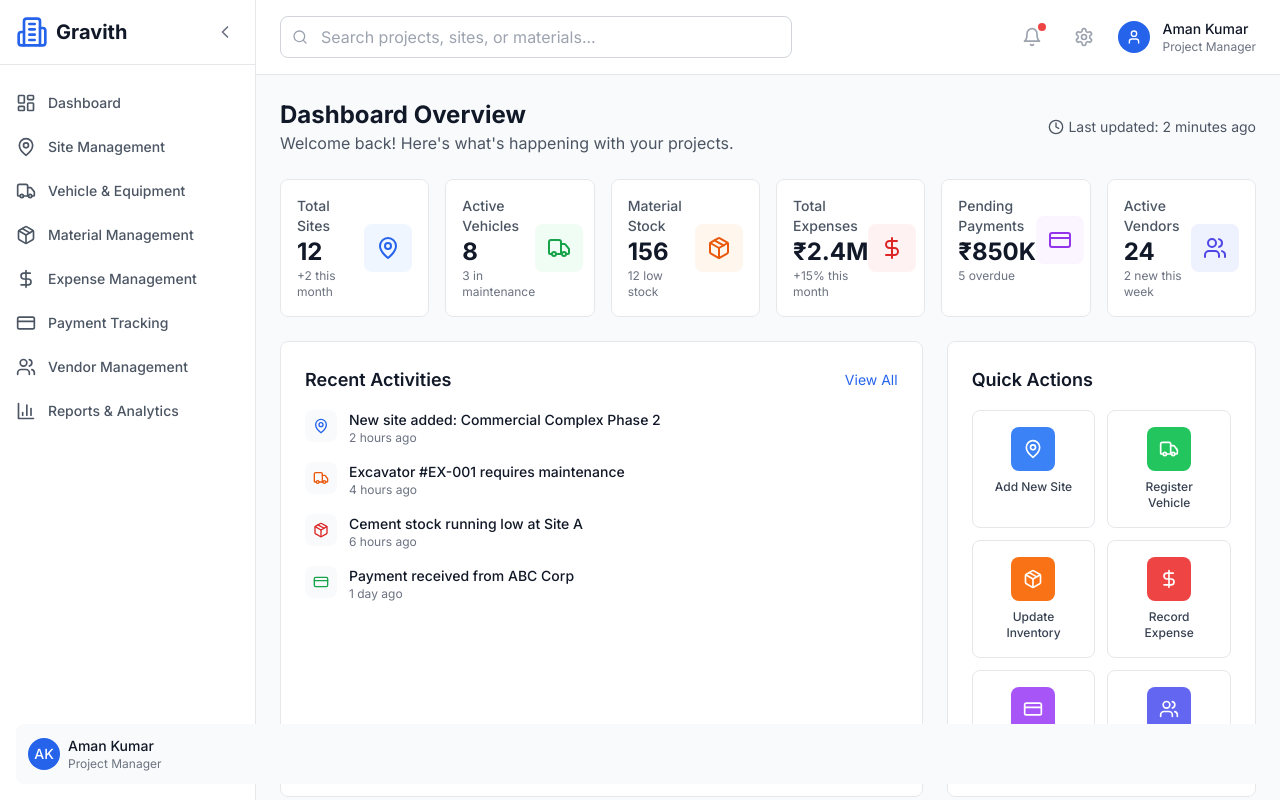
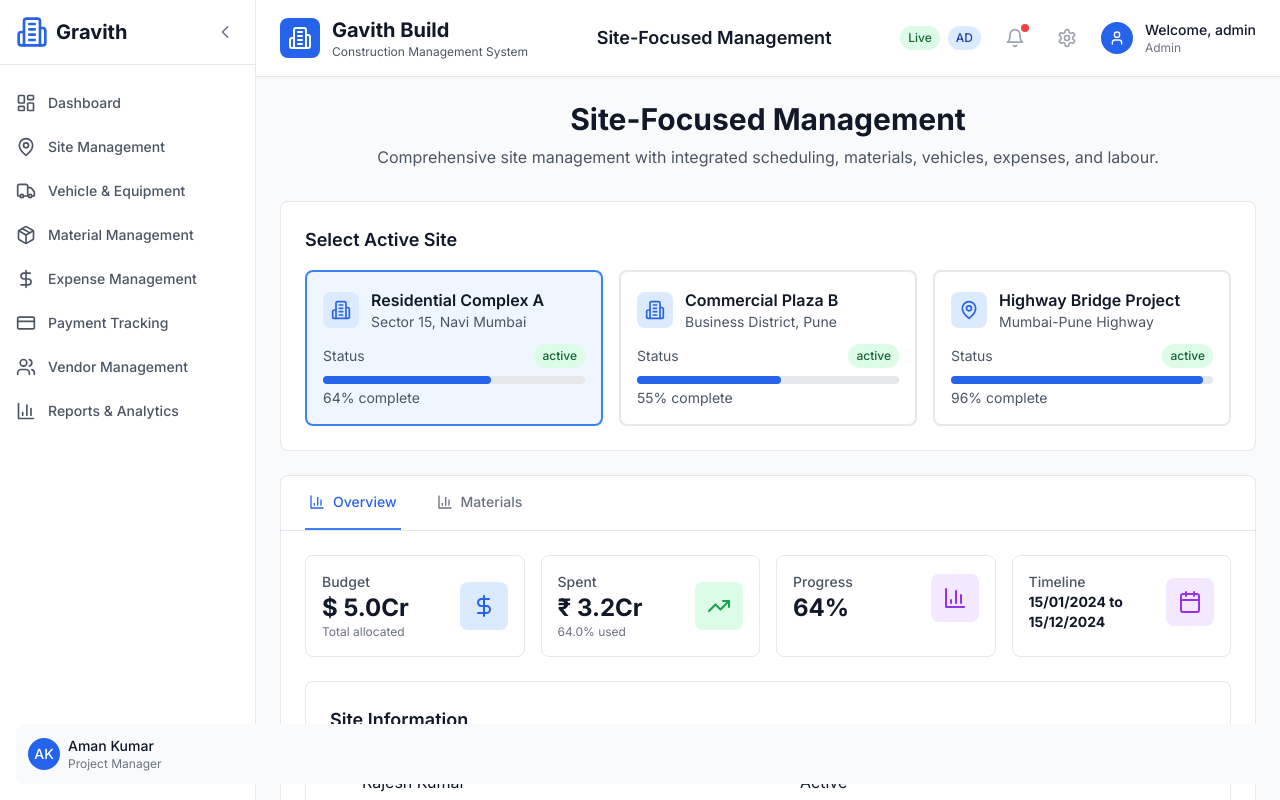
Before and after one commit to 7003078589/Gravith, a Next.js app: page /dashboard in a window 1280 px wide. Built offline with nearby package versions, Linux system fonts and the light colour scheme; sample sign-in values are in the browser's storage.

Commit message:
Implement Site-Focused Management Dashboard with site selection cards, overview tabs, and detailed site information matching the design requirements

```diff
--- a/src/components/DashboardOverview.tsx
+++ b/src/components/DashboardOverview.tsx
@@ -1,242 +1,216 @@
 'use client';
 
-import {
-  MapPin,
-  Truck,
-  Package,
-  DollarSign,
-  CreditCard,
-  Users,
-  TrendingUp,
-  AlertTriangle,
-  CheckCircle,
-  Clock
-} from 'lucide-react';
-
-const stats = [
-  {
-    title: 'Total Sites',
-    value: '12',
-    change: '+2 this month',
-    icon: MapPin,
-    color: 'text-blue-600',
-    bgColor: 'bg-blue-50'
-  },
-  {
-    title: 'Active Vehicles',
-    value: '8',
-    change: '3 in maintenance',
-    icon: Truck,
-    color: 'text-green-600',
-    bgColor: 'bg-green-50'
-  },
-  {
-    title: 'Material Stock',
-    value: '156',
-    change: '12 low stock',
-    icon: Package,
-    color: 'text-orange-600',
-    bgColor: 'bg-orange-50'
-  },
-  {
-    title: 'Total Expenses',
-    value: '₹2.4M',
-    change: '+15% this month',
-    icon: DollarSign,
-    color: 'text-red-600',
-    bgColor: 'bg-red-50'
-  },
-  {
-    title: 'Pending Payments',
-    value: '₹850K',
-    change: '5 overdue',
-    icon: CreditCard,
-    color: 'text-purple-600',
-    bgColor: 'bg-purple-50'
-  },
-  {
-    title: 'Active Vendors',
-    value: '24',
-    change: '2 new this week',
-    icon: Users,
-    color: 'text-indigo-600',
-    bgColor: 'bg-indigo-50'
-  }
-];
-
-const recentActivities = [
-  {
-    id: 1,
-    type: 'site',
-    title: 'New site added: Commercial Complex Phase 2',
-    time: '2 hours ago',
-    icon: MapPin,
-    color: 'text-blue-600'
-  },
-  {
-    id: 2,
-    type: 'vehicle',
-    title: 'Excavator #EX-001 requires maintenance',
-    time: '4 hours ago',
-    icon: Truck,
-    color: 'text-orange-600'
-  },
-  {
-    id: 3,
-    type: 'material',
-    title: 'Cement stock running low at Site A',
-    time: '6 hours ago',
-    icon: Package,
-    color: 'text-red-600'
-  },
-  {
-    id: 4,
-    type: 'payment',
-    title: 'Payment received from ABC Corp',
-    time: '1 day ago',
-    icon: CreditCard,
-    color: 'text-green-600'
-  }
-];
-
-const quickActions = [
-  { title: 'Add New Site', icon: MapPin, color: 'bg-blue-500' },
-  { title: 'Register Vehicle', icon: Truck, color: 'bg-green-500' },
-  { title: 'Update Inventory', icon: Package, color: 'bg-orange-500' },
-  { title: 'Record Expense', icon: DollarSign, color: 'bg-red-500' },
-  { title: 'Track Payment', icon: CreditCard, color: 'bg-purple-500' },
-  { title: 'Add Vendor', icon: Users, color: 'bg-indigo-500' }
-];
+import { useState } from 'react';
+import { Building2, MapPin as RoadIcon, Plus, User, MapPin, Calendar, TrendingUp, DollarSign, BarChart3 } from 'lucide-react';
 
 export default function DashboardOverview() {
+  const [activeTab, setActiveTab] = useState('overview');
+
   return (
-    <div className="p-6 space-y-6">
-      {/* Header */}
-      <div className="flex items-center justify-between">
+    <div className="p-6 space-y-6 bg-gray-50 min-h-screen">
+      <div className="text-center mb-8">
+        <h1 className="text-3xl font-bold text-gray-900 mb-2">Site-Focused Management</h1>
+        <p className="text-gray-600">Comprehensive site management with integrated scheduling, materials, vehicles, expenses, and labour.</p>
+      </div>
+
+      <div className="bg-white rounded-lg border border-gray-200 p-6">
+        <h2 className="text-lg font-semibold text-gray-900 mb-4">Select Active Site</h2>
+        <div className="grid grid-cols-1 md:grid-cols-3 gap-4">
+          <div className="p-4 rounded-lg border-2 border-blue-500 bg-blue-50 cursor-pointer transition-all">
+            <div className="flex items-center space-x-3 mb-3">
+              <div className="p-2 bg-blue-100 rounded-lg">
+                <Building2 className="h-5 w-5 text-blue-600" />
+              </div>
               <div>
-          <h1 className="text-2xl font-bold text-gray-900">Dashboard Overview</h1>
-          <p className="text-gray-600">Welcome back! Here's what's happening with your projects.</p>
+                <h3 className="font-semibold text-gray-900">Residential Complex A</h3>
+                <p className="text-sm text-gray-600">Sector 15, Navi Mumbai</p>
               </div>
-        <div className="flex items-center space-x-2">
-          <div className="flex items-center space-x-1 text-sm text-gray-600">
-            <Clock className="h-4 w-4" />
-            <span>Last updated: 2 minutes ago</span>
+            </div>
+            <div className="flex items-center justify-between mb-2">
+              <span className="text-sm text-gray-600">Status</span>
+              <span className="px-2 py-1 bg-green-100 text-green-800 text-xs font-medium rounded-full">active</span>
+            </div>
+            <div className="w-full bg-gray-200 rounded-full h-2">
+              <div className="bg-blue-600 h-2 rounded-full transition-all duration-300" style={{ width: '64%' }}></div>
+            </div>
+            <p className="text-sm text-gray-600 mt-1">64% complete</p>
+          </div>
+
+          <div className="p-4 rounded-lg border-2 border-gray-200 hover:border-gray-300 cursor-pointer transition-all">
+            <div className="flex items-center space-x-3 mb-3">
+              <div className="p-2 bg-blue-100 rounded-lg">
+                <Building2 className="h-5 w-5 text-blue-600" />
+              </div>
+              <div>
+                <h3 className="font-semibold text-gray-900">Commercial Plaza B</h3>
+                <p className="text-sm text-gray-600">Business District, Pune</p>
+              </div>
+            </div>
+            <div className="flex items-center justify-between mb-2">
+              <span className="text-sm text-gray-600">Status</span>
+              <span className="px-2 py-1 bg-green-100 text-green-800 text-xs font-medium rounded-full">active</span>
+            </div>
+            <div className="w-full bg-gray-200 rounded-full h-2">
+              <div className="bg-blue-600 h-2 rounded-full transition-all duration-300" style={{ width: '55%' }}></div>
+            </div>
+            <p className="text-sm text-gray-600 mt-1">55% complete</p>
+          </div>
+
+          <div className="p-4 rounded-lg border-2 border-gray-200 hover:border-gray-300 cursor-pointer transition-all">
+            <div className="flex items-center space-x-3 mb-3">
+              <div className="p-2 bg-blue-100 rounded-lg">
+                <RoadIcon className="h-5 w-5 text-blue-600" />
+              </div>
+              <div>
+                <h3 className="font-semibold text-gray-900">Highway Bridge Project</h3>
+                <p className="text-sm text-gray-600">Mumbai-Pune Highway</p>
+              </div>
+            </div>
+            <div className="flex items-center justify-between mb-2">
+              <span className="text-sm text-gray-600">Status</span>
+              <span className="px-2 py-1 bg-green-100 text-green-800 text-xs font-medium rounded-full">active</span>
+            </div>
+            <div className="w-full bg-gray-200 rounded-full h-2">
+              <div className="bg-blue-600 h-2 rounded-full transition-all duration-300" style={{ width: '96%' }}></div>
+            </div>
+            <p className="text-sm text-gray-600 mt-1">96% complete</p>
           </div>
         </div>
       </div>
 
-      {/* Stats Grid */}
-      <div className="grid grid-cols-1 md:grid-cols-2 lg:grid-cols-3 xl:grid-cols-6 gap-4">
-        {stats.map((stat, index) => (
-          <div key={index} className="bg-white rounded-lg border border-gray-200 p-4">
+      <div className="bg-white rounded-lg border border-gray-200">
+        <div className="border-b border-gray-200">
+          <nav className="flex space-x-8 px-6">
+            <button
+              onClick={() => setActiveTab('overview')}
+              className={`py-4 px-1 border-b-2 font-medium text-sm transition-colors ${
+                activeTab === 'overview'
+                  ? 'border-blue-500 text-blue-600'
+                  : 'border-transparent text-gray-500 hover:text-gray-700 hover:border-gray-300'
+              }`}
+            >
+              <div className="flex items-center space-x-2">
+                <BarChart3 className="h-4 w-4" />
+                <span>Overview</span>
+              </div>
+            </button>
+            <button
+              onClick={() => setActiveTab('materials')}
+              className={`py-4 px-1 border-b-2 font-medium text-sm transition-colors ${
+                activeTab === 'materials'
+                  ? 'border-blue-500 text-blue-600'
+                  : 'border-transparent text-gray-500 hover:text-gray-700 hover:border-gray-300'
+              }`}
+            >
+              <div className="flex items-center space-x-2">
+                <BarChart3 className="h-4 w-4" />
+                <span>Materials</span>
+              </div>
+            </button>
+          </nav>
+        </div>
+
+        <div className="p-6">
+          {activeTab === 'overview' && (
+            <div className="space-y-6">
+              <div className="grid grid-cols-1 md:grid-cols-4 gap-4">
+                <div className="bg-white border border-gray-200 rounded-lg p-4">
                   <div className="flex items-center justify-between">
                     <div>
-                <p className="text-sm font-medium text-gray-600">{stat.title}</p>
-                <p className="text-2xl font-bold text-gray-900">{stat.value}</p>
-                <p className="text-xs text-gray-500">{stat.change}</p>
+                      <p className="text-sm font-medium text-gray-600">Budget</p>
+                      <p className="text-2xl font-bold text-gray-900">$ 5.0Cr</p>
+                      <p className="text-xs text-gray-500">Total allocated</p>
                     </div>
-              <div className={`p-3 rounded-lg ${stat.bgColor}`}>
-                <stat.icon className={`h-6 w-6 ${stat.color}`} />
-              </div>
-            </div>
-          </div>
-        ))}
-      </div>
-
-      {/* Main Content Grid */}
-      <div className="grid grid-cols-1 lg:grid-cols-3 gap-6">
-        {/* Recent Activities */}
-        <div className="lg:col-span-2 bg-white rounded-lg border border-gray-200 p-6">
-          <div className="flex items-center justify-between mb-4">
-            <h2 className="text-lg font-semibold text-gray-900">Recent Activities</h2>
-            <button className="text-sm text-blue-600 hover:text-blue-700">View All</button>
-          </div>
-          <div className="space-y-4">
-            {recentActivities.map((activity) => (
-              <div key={activity.id} className="flex items-start space-x-3">
-                <div className={`p-2 rounded-lg bg-gray-50`}>
-                  <activity.icon className={`h-4 w-4 ${activity.color}`} />
-                </div>
-                <div className="flex-1 min-w-0">
-                  <p className="text-sm font-medium text-gray-900">{activity.title}</p>
-                  <p className="text-xs text-gray-500">{activity.time}</p>
-                </div>
-              </div>
-            ))}
-          </div>
-        </div>
-
-        {/* Quick Actions */}
-        <div className="bg-white rounded-lg border border-gray-200 p-6">
-          <h2 className="text-lg font-semibold text-gray-900 mb-4">Quick Actions</h2>
-          <div className="grid grid-cols-2 gap-3">
-            {quickActions.map((action, index) => (
-              <button
-                key={index}
-                className="flex flex-col items-center p-4 rounded-lg border border-gray-200 hover:border-gray-300 hover:shadow-sm transition-all"
-              >
-                <div className={`p-3 rounded-lg ${action.color} mb-2`}>
-                  <action.icon className="h-5 w-5 text-white" />
-                </div>
-                <span className="text-xs font-medium text-gray-700 text-center">{action.title}</span>
-              </button>
-            ))}
+                    <div className="p-3 bg-blue-100 rounded-lg">
+                      <DollarSign className="h-6 w-6 text-blue-600" />
                     </div>
                   </div>
                 </div>
 
-      {/* Alerts and Notifications */}
-      <div className="grid grid-cols-1 lg:grid-cols-2 gap-6">
-        {/* Critical Alerts */}
-        <div className="bg-white rounded-lg border border-gray-200 p-6">
-          <div className="flex items-center space-x-2 mb-4">
-            <AlertTriangle className="h-5 w-5 text-red-600" />
-            <h2 className="text-lg font-semibold text-gray-900">Critical Alerts</h2>
+                <div className="bg-white border border-gray-200 rounded-lg p-4">
+                  <div className="flex items-center justify-between">
+                    <div>
+                      <p className="text-sm font-medium text-gray-600">Spent</p>
+                      <p className="text-2xl font-bold text-gray-900">₹ 3.2Cr</p>
+                      <p className="text-xs text-gray-500">64.0% used</p>
                     </div>
-          <div className="space-y-3">
-            <div className="flex items-center space-x-3 p-3 bg-red-50 rounded-lg">
-              <div className="w-2 h-2 bg-red-500 rounded-full"></div>
-              <div>
-                <p className="text-sm font-medium text-red-900">Cement stock critically low at Site A</p>
-                <p className="text-xs text-red-600">Only 2 days of supply remaining</p>
+                    <div className="p-3 bg-green-100 rounded-lg">
+                      <TrendingUp className="h-6 w-6 text-green-600" />
                     </div>
                   </div>
-            <div className="flex items-center space-x-3 p-3 bg-orange-50 rounded-lg">
-              <div className="w-2 h-2 bg-orange-500 rounded-full"></div>
+                </div>
+
+                <div className="bg-white border border-gray-200 rounded-lg p-4">
+                  <div className="flex items-center justify-between">
                     <div>
-                <p className="text-sm font-medium text-orange-900">Payment overdue from XYZ Corp</p>
-                <p className="text-xs text-orange-600">₹150,000 - 5 days overdue</p>
+                      <p className="text-sm font-medium text-gray-600">Progress</p>
+                      <p className="text-2xl font-bold text-gray-900">64%</p>
+                    </div>
+                    <div className="p-3 bg-purple-100 rounded-lg">
+                      <BarChart3 className="h-6 w-6 text-purple-600" />
+                    </div>
+                  </div>
+                </div>
+
+                <div className="bg-white border border-gray-200 rounded-lg p-4">
+                  <div className="flex items-center justify-between">
+                    <div>
+                      <p className="text-sm font-medium text-gray-600">Timeline</p>
+                      <p className="text-sm font-bold text-gray-900">15/01/2024 to 15/12/2024</p>
+                    </div>
+                    <div className="p-3 bg-purple-100 rounded-lg">
+                      <Calendar className="h-6 w-6 text-purple-600" />
                     </div>
                   </div>
                 </div>
               </div>
 
-        {/* System Status */}
-        <div className="bg-white rounded-lg border border-gray-200 p-6">
-          <div className="flex items-center space-x-2 mb-4">
-            <CheckCircle className="h-5 w-5 text-green-600" />
-            <h2 className="text-lg font-semibold text-gray-900">System Status</h2>
+              <div className="bg-white border border-gray-200 rounded-lg p-6">
+                <h3 className="text-lg font-semibold text-gray-900 mb-4">Site Information</h3>
+                <div className="grid grid-cols-1 md:grid-cols-2 gap-6">
+                  <div className="space-y-4">
+                    <div className="flex items-center space-x-3">
+                      <User className="h-5 w-5 text-gray-400" />
+                      <div>
+                        <p className="text-sm font-medium text-gray-600">Project Manager</p>
+                        <p className="text-gray-900">Rajesh Kumar</p>
                       </div>
-          <div className="space-y-3">
-            <div className="flex items-center justify-between">
-              <span className="text-sm text-gray-600">All Systems</span>
-              <span className="text-sm font-medium text-green-600">Operational</span>
                     </div>
-            <div className="flex items-center justify-between">
-              <span className="text-sm text-gray-600">Database</span>
-              <span className="text-sm font-medium text-green-600">Connected</span>
+                    <div className="flex items-center space-x-3">
+                      <MapPin className="h-5 w-5 text-gray-400" />
+                      <div>
+                        <p className="text-sm font-medium text-gray-600">Location</p>
+                        <p className="text-gray-900">Sector 15, Navi Mumbai</p>
                       </div>
-            <div className="flex items-center justify-between">
-              <span className="text-sm text-gray-600">API Services</span>
-              <span className="text-sm font-medium text-green-600">Running</span>
                     </div>
-            <div className="flex items-center justify-between">
-              <span className="text-sm text-gray-600">Backup Status</span>
-              <span className="text-sm font-medium text-green-600">Up to date</span>
+                  </div>
+                  <div className="space-y-4">
+                    <div className="flex items-center space-x-3">
+                      <div className="w-2 h-2 bg-green-500 rounded-full"></div>
+                      <div>
+                        <p className="text-sm font-medium text-gray-600">Status</p>
+                        <p className="text-gray-900">Active</p>
+                      </div>
+                    </div>
+                    <div>
+                      <p className="text-sm font-medium text-gray-600">Description</p>
+                      <p className="text-gray-900">Premium residential complex with 200 units</p>
                     </div>
                   </div>
                 </div>
               </div>
             </div>
+          )}
+
+          {activeTab !== 'overview' && (
+            <div className="text-center py-12">
+              <BarChart3 className="h-12 w-12 mx-auto text-gray-400 mb-4" />
+              <h3 className="text-lg font-medium text-gray-900 mb-2">Materials Content</h3>
+              <p className="text-gray-600">This section will contain detailed materials information for the selected site.</p>
+            </div>
+          )}
+        </div>
+      </div>
+    </div>
   );
 }
--- a/src/components/Header.tsx
+++ b/src/components/Header.tsx
@@ -1,25 +1,35 @@
 'use client';
 
-import { Bell, Search, Settings, User } from 'lucide-react';
+import { Bell, Settings, User, Building2 } from 'lucide-react';
 
 export default function Header() {
   return (
     <header className="bg-white border-b border-gray-200 px-6 py-4">
       <div className="flex items-center justify-between">
-        {/* Search */}
-        <div className="flex-1 max-w-lg">
-          <div className="relative">
-            <Search className="absolute left-3 top-1/2 transform -translate-y-1/2 h-4 w-4 text-gray-400" />
-            <input
-              type="text"
-              placeholder="Search projects, sites, or materials..."
-              className="w-full pl-10 pr-4 py-2 border border-gray-300 rounded-lg focus:ring-2 focus:ring-blue-500 focus:border-transparent"
-            />
+        {/* Left - Logo */}
+        <div className="flex items-center space-x-3">
+          <div className="w-10 h-10 bg-blue-600 rounded-lg flex items-center justify-center">
+            <Building2 className="h-6 w-6 text-white" />
           </div>
+          <div>
+            <h1 className="text-xl font-bold text-gray-900">Gavith Build</h1>
+            <p className="text-xs text-gray-600">Construction Management System</p>
+          </div>
+        </div>
+
+        {/* Center - Site-Focused Management */}
+        <div className="flex-1 text-center">
+          <h2 className="text-lg font-semibold text-gray-900">Site-Focused Management</h2>
         </div>
 
         {/* Right side */}
         <div className="flex items-center space-x-4">
+          {/* Live and AD indicators */}
+          <div className="flex items-center space-x-2">
+            <span className="px-2 py-1 bg-green-100 text-green-800 text-xs font-medium rounded-full">Live</span>
+            <span className="px-2 py-1 bg-blue-100 text-blue-800 text-xs font-medium rounded-full">AD</span>
+          </div>
+
           {/* Notifications */}
           <button className="relative p-2 text-gray-400 hover:text-gray-600 transition-colors">
             <Bell className="h-5 w-5" />
@@ -37,8 +47,8 @@ export default function Header() {
               <User className="h-4 w-4 text-white" />
             </div>
             <div className="hidden md:block">
-              <p className="text-sm font-medium text-gray-900">Aman Kumar</p>
-              <p className="text-xs text-gray-500">Project Manager</p>
+              <p className="text-sm font-medium text-gray-900">Welcome, admin</p>
+              <p className="text-xs text-gray-500">Admin</p>
             </div>
           </div>
         </div>
```
Also changed, not shown: 24 other files (tests, documents, lock files or other folders). Lines whose indentation alone changed are shown as unchanged.
